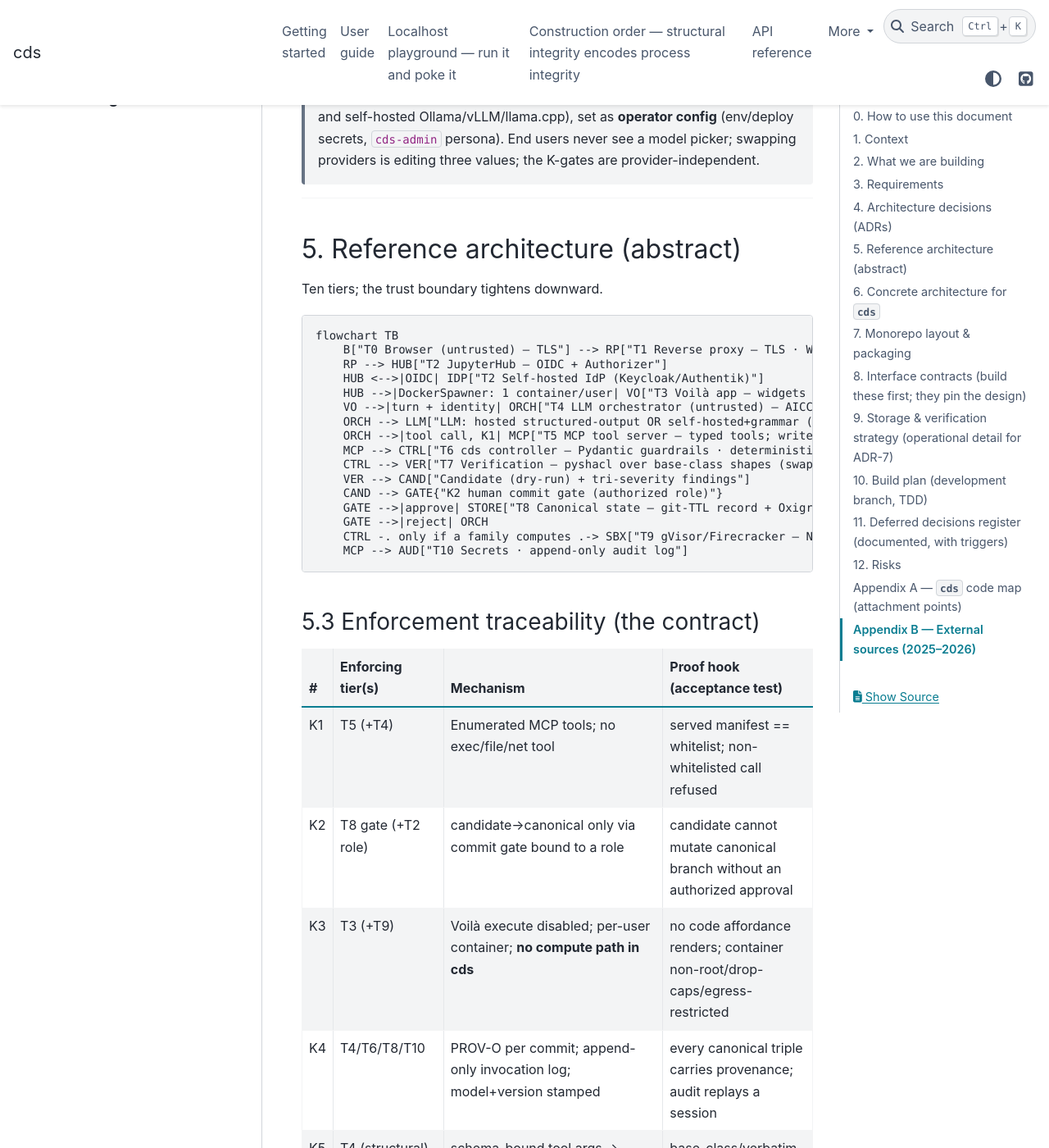
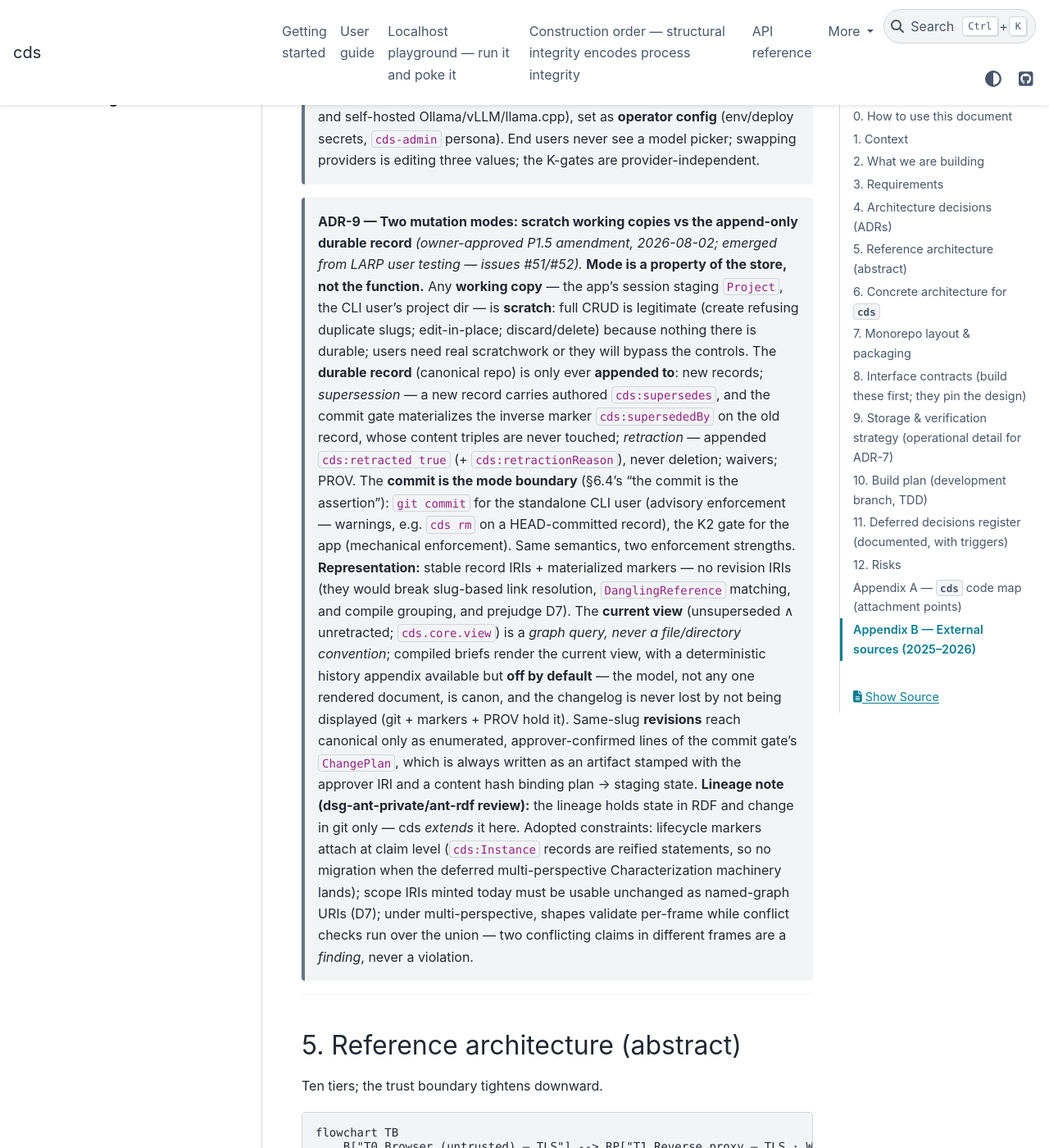
Before and after one commit to Open-MBEE/concept-definition-stage, a Sphinx documentation site: the page built from docs/architecture/cds-web-app.md, in a window 1280 px wide and 1400 px high, scrolled down 7558 px. Shown: the whole window at 82% size. Built offline with Sphinx 7.4.7 and the PyData theme 0.15.4, drawn with Linux system fonts in a browser that asks for light colours; some of the changed text lies outside the part shown.

Commit message:
docs(spec): ADR-9 — scratch working copies vs append-only durable record; §8.1 → 17 tools with deontic modes
Refs: #52 (ADR-9), #51 (LARP F-2/F-4/F-5), #46 (whitelist amendment)

Co-Authored-By: Claude Fable 5 <noreply@anthropic.com>

```diff
--- a/docs/architecture/cds-web-app.md
+++ b/docs/architecture/cds-web-app.md
@@ -113,6 +113,11 @@ It is the concrete realization of ROADMAP **T8** (refined from *multi-tenant* to
 
 > **ADR-8 — LLM locality (N6).** Default to a hosted structured-output/tool-use API (least infra); self-hosted vLLM + grammar-constrained decoding is an optional extra for air-gap/sovereignty. The tool boundary and gates are identical either way.
 > *(P1 amendment — bring-your-own-LLM.)* Two BYO paths, neither adding end-user UX: **(a) MCP path** — `cds-mcp` is BYO-LLM *by construction*: the model lives in whichever MCP client connects (Claude Code/Desktop, a local Ollama-backed host, …); cds holds no LLM credential (this is T8b). **(b) Web-app path** — the facilitator's `decode.py` (P4) holds exactly one server-side client behind an **OpenAI-compatible endpoint triplet** (`base_url`, `model`, `api_key` — covers Anthropic/OpenAI/OpenRouter/Azure and self-hosted Ollama/vLLM/llama.cpp), set as **operator config** (env/deploy secrets, `cds-admin` persona). End users never see a model picker; swapping providers is editing three values; the K-gates are provider-independent.
+
+> **ADR-9 — Two mutation modes: scratch working copies vs the append-only durable record** *(owner-approved P1.5 amendment, 2026-08-02; emerged from LARP user testing — issues #51/#52).*
+> **Mode is a property of the store, not the function.** Any **working copy** — the app's session staging `Project`, the CLI user's project dir — is **scratch**: full CRUD is legitimate (create refusing duplicate slugs; edit-in-place; discard/delete) because nothing there is durable; users need real scratchwork or they will bypass the controls. The **durable record** (canonical repo) is only ever **appended to**: new records; *supersession* — a new record carries authored `cds:supersedes`, and the commit gate materializes the inverse marker `cds:supersededBy` on the old record, whose content triples are never touched; *retraction* — appended `cds:retracted true` (+ `cds:retractionReason`), never deletion; waivers; PROV. The **commit is the mode boundary** (§6.4's "the commit is the assertion"): `git commit` for the standalone CLI user (advisory enforcement — warnings, e.g. `cds rm` on a HEAD-committed record), the K2 gate for the app (mechanical enforcement). Same semantics, two enforcement strengths.
+> **Representation:** stable record IRIs + materialized markers — no revision IRIs (they would break slug-based link resolution, `DanglingReference` matching, and compile grouping, and prejudge D7). The **current view** (unsuperseded ∧ unretracted; `cds.core.view`) is a *graph query, never a file/directory convention*; compiled briefs render the current view, with a deterministic history appendix available but **off by default** — the model, not any one rendered document, is canon, and the changelog is never lost by not being displayed (git + markers + PROV hold it). Same-slug **revisions** reach canonical only as enumerated, approver-confirmed lines of the commit gate's `ChangePlan`, which is always written as an artifact stamped with the approver IRI and a content hash binding plan → staging state.
+> **Lineage note (dsg-ant-private/ant-rdf review):** the lineage holds state in RDF and change in git only — cds *extends* it here. Adopted constraints: lifecycle markers attach at claim level (`cds:Instance` records are reified statements, so no migration when the deferred multi-perspective Characterization machinery lands); scope IRIs minted today must be usable unchanged as named-graph URIs (D7); under multi-perspective, shapes validate per-frame while conflict checks run over the union — two conflicting claims in different frames are a *finding*, never a violation.
 
 ---
 
@@ -296,12 +301,14 @@ cds-oracle = "cds.oracle.app:main"         # C2 — conformance oracle
 |---|---|---|
 | `cds_explain`, `cds_list`, `cds_show` | `explain`, `authoring.list_records`, `authoring.show_record` | read-only |
 | `cds_verify`, `cds_compile` | `verify.verify`, `compile.compile_brief` | preview only (on staging) |
-| `cds_synthesis`, `cds_new`, `cds_edit` | `authoring.create_synthesis`, `create_record` | **candidate** into staging — never canonical |
+| `cds_synthesis`, `cds_new`, `cds_edit` | `authoring.create_synthesis`, `create_record`/`edit_record` | **candidate** into staging — never canonical; `cds_new` refuses an existing slug (409 → "use cds_edit"), `cds_edit` refuses an absent one (404) *(ADR-9)* |
+| `cds_discard` | `authoring.remove_record`/`remove_parked`/`remove_queue_item`/`remove_tension` (kind-dispatched) | **scratch-only deletion** of a staged candidate or ledger item — can never touch canonical *(ADR-9, P1.5)* |
+| `cds_retract` | `authoring.retract_record` | stages an **append-only retraction intent** (`cds:retracted` + reason) against a canonical record; content triples never removed *(ADR-9, P1.5)* |
 | `cds_queue_add`/`set`, `cds_park_add`, `cds_tension_add`/`resolve` | authoring side-ledgers | session hygiene; `cds_queue_add` = **mandated dead-end** on unsecured canon |
-| `cds_waive` | `verify.Waiver` → `waiver_to_graph` | append-only; **T2/T3 only**; refused on a T1 |
-| `cds_commit` | staging→canonical merge + git + full verify | **gated**: refused unless caller holds `cds-reviewer` |
+| `cds_waive` | `verify.Waiver` → `waiver_to_graph` | append-only; **T2/T3 only**; refused on a T1; unknown rule names refused |
+| `cds_commit` | staging→canonical merge + git + full verify | **gated**: refused unless caller holds `cds-reviewer`; materializes ADR-9's `ChangePlan` (adds / approver-confirmed revisions / supersessions / retractions) |
 
-No `run_python`, `read_file`, `write_file`, `shell`, `http_get`. This table *is* the model's entire reachable surface — `test_mcp_manifest_equals_whitelist` asserts it.
+No `run_python`, `read_file`, `write_file`, `shell`, `http_get`. This table *is* the model's entire reachable surface — `test_mcp_manifest_equals_whitelist` asserts it. **17 tools** (P1.5). Every tool carries a deontic **mode** — `read` / `scratch` (mutable working copy) / `append` (durable-record intent) / `commit` (the boundary) — served in the generated manifest (ADR-9).
 
 *(P1 amendment.)* The whitelist is **transport-independent**: `cds.mcp.tools` is the single
 registry, mounted by both the MCP server (`cds-mcp`, stdio — for LLM orchestrators) and the
```
